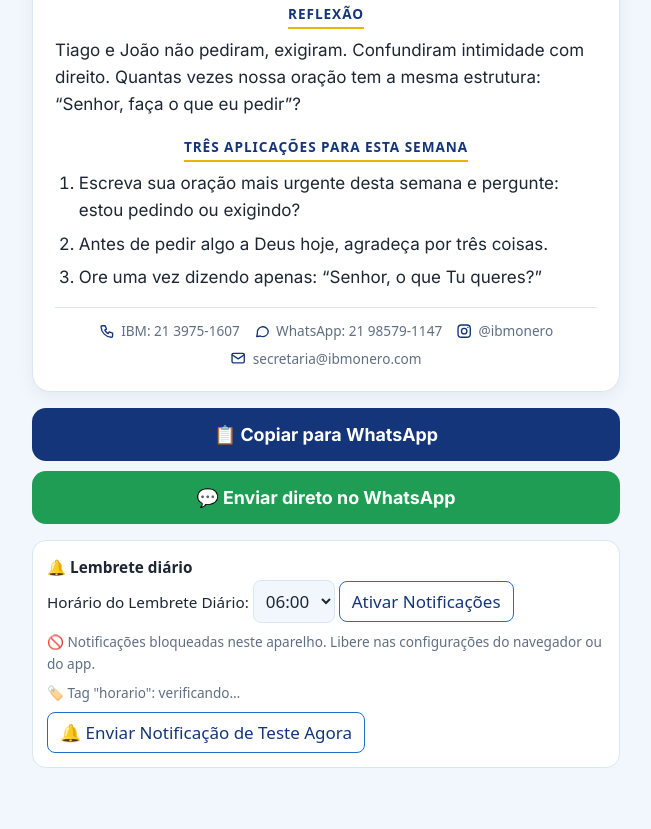
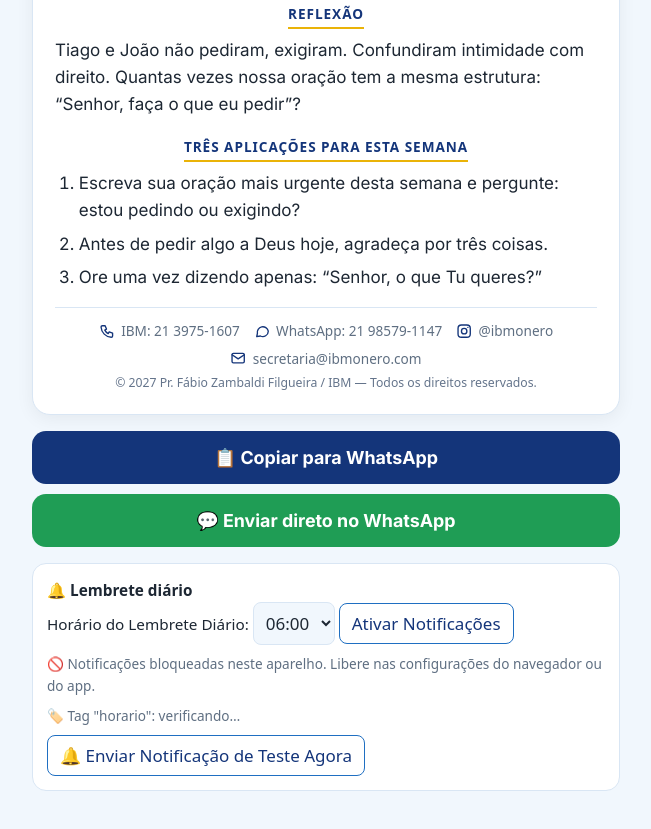
Before and after one commit to ensinamejesus-bot/App-devocional-IBM-, a plain HTML site: page index.html in a window 1280 px wide. Shown: the part 1240-2069 px from the top of the page, without its empty margins (314-965 px from the left). Drawn offline with Linux system fonts and the light colour scheme.

Commit message:
Add files via upload

```diff
--- a/index.html
+++ b/index.html
@@ -169,9 +169,11 @@ header>div{text-align:center}
 .pg .rd{font-size:.9em;text-align:center}
 .pg .mes{text-align:center;font-style:italic;margin-top:8px;font-size:.9em}
 .pg .ft{margin-top:10px;padding-top:6px;border-top:1px solid #ccc}
+.cpy{font-size:.72rem;color:#64748b;text-align:center;margin-top:6px;line-height:1.35}
+.pg .cpy{font-size:10px}
 .pg .ct{font-size:.78em}
 .pg .ci{color:#222}.pg .ci svg{color:#14357a}
-@media print{html{font-size:16px}.pg{font-size:10pt;height:192mm;overflow:hidden}.lines{height:165mm}}
+@media print{html{font-size:16px}.pg{font-size:10pt;height:192mm;overflow:hidden}.pg .cpy{font-size:7pt}.lines{height:165mm}}
 </style>
 </head>
 <body>
@@ -384,6 +386,8 @@ const IC={
  ig:SV('<rect x="3" y="3" width="18" height="18" rx="5"/><circle cx="12" cy="12" r="4"/><circle cx="17.5" cy="6.5" r="1" fill="currentColor" stroke="none"/>'),
  mail:SV('<rect x="3" y="5" width="18" height="14" rx="2"/><path d="m3 7 9 6 9-6"/>')
 };
+const COPY='© 2027 Pr. Fábio Zambaldi Filgueira / IBM — Todos os direitos reservados.';
+function copyright(){return el('div','cpy',COPY)}
 function contatos(){
  const d=el('div','ct');
  [['tel','IBM: 21 3975-1607'],['wa','WhatsApp: 21 98579-1147'],['ig','@ibmonero'],['mail','secretaria@ibmonero.com']].forEach(x=>{const s=el('span','ci');s.innerHTML=IC[x[0]];s.append(x[1]);d.append(s)});
@@ -466,7 +470,7 @@ function show(){
  const as=w.a.filter(Boolean);as.forEach(x=>ap.append(el('li','',x)));
  $('s-ap').classList.toggle('hide',!as.length);
  $('s-vazio').classList.toggle('hide',!!(w.t||w.r.length||w.f));
- const ft=$('c-ft');ft.textContent='';ft.append(contatos());
+ const ft=$('c-ft');ft.textContent='';ft.append(contatos(),copyright());
  $('prev').disabled=wi===0;$('next').disabled=wi===51;
  $('prev').style.opacity=wi===0?.4:1;$('next').style.opacity=wi===51?.4:1;
 }
@@ -637,7 +641,7 @@ function renderSheet(){
  a.append(el('h4','','Reflexão'),el('p','',w.f||''),el('h4','','Três aplicações para esta semana'));
  const ol=el('ol');w.a.filter(Boolean).forEach(t=>ol.append(el('li','',t)));a.append(ol);
  if(w.m)a.append(el('div','mes',w.m));
- const ft=el('div','ft');ft.append(contatos());a.append(ft);
+ const ft=el('div','ft');ft.append(contatos(),copyright());a.append(ft);
  const b=el('div','pg');b.append(el('h3','','Anotações'),el('div','lines'));
  P.append(a,b);
 }
```
